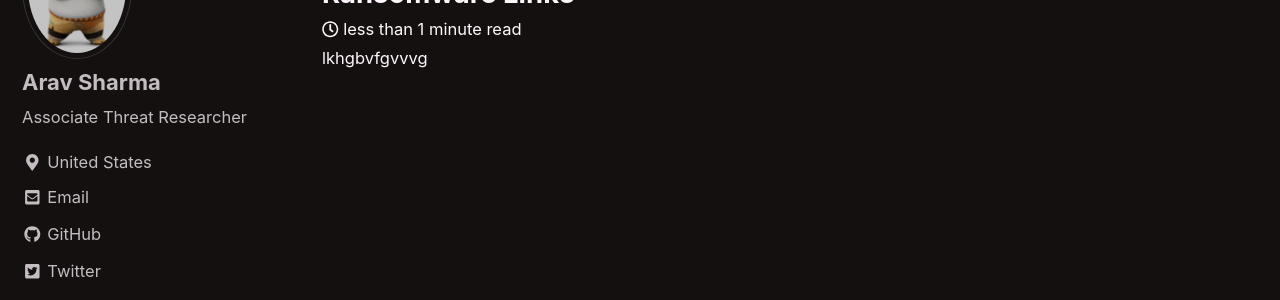
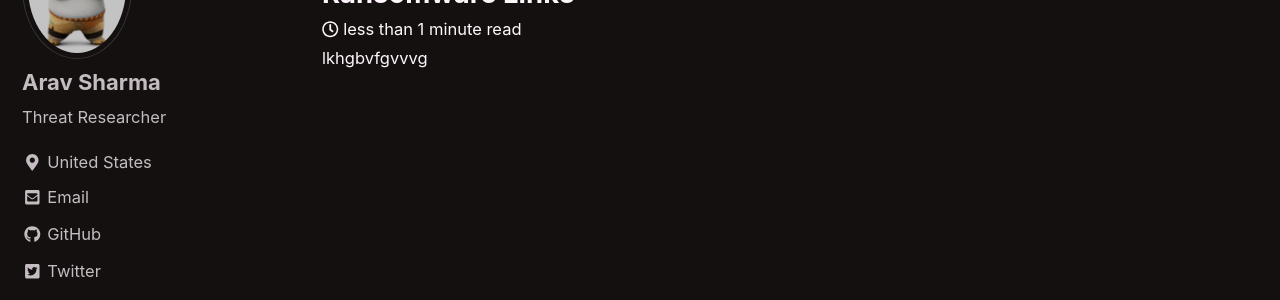
Before and after one commit to threatupdates/links, a Jekyll site: the page built from index.html, in a window 1280 px wide. Shown: the part 239-539 px from the top of the page. Built offline with Jekyll 4.4.1, drawn with Linux system fonts in a browser that asks for light colours; cached includes are drawn as plain includes; nearby versions of some CDN libraries; the list of posts is cut into pages by our own code; part of the change alters nothing that is shown.

Commit message:
Update _config.yml

```diff
--- a/_config.yml
+++ b/_config.yml
@@ -106,14 +106,14 @@ analytics:
 author:
   name             : "Arav Sharma"
   avatar           : "/images/lsd.jpg"
-  bio              : "Associate Threat Researcher"
+  bio              : "Threat Researcher"
   location         : "United States"
   twitter          : "lsd"
   email            :
   links:
     - label: "Email"
       icon: "fas fa-fw fa-envelope-square"
-      url: mailto:thr3at1nt3l@protonmail.com
+      url: mailto:arav_intel@threatintel.pw
     - label: "GitHub"
       icon: "fab fa-fw fa-github"
       url: "https://github.com/threatupdates"
@@ -125,7 +125,7 @@ footer:
       url: "https://github.com/threatupdates"
     - label: "Twitter"
       icon: "fab fa-fw fa-twitter"
-      url: "https://twitter.com/lsd"
+      url: "https://twitter.com/"
 
 
 # Reading Files
```
